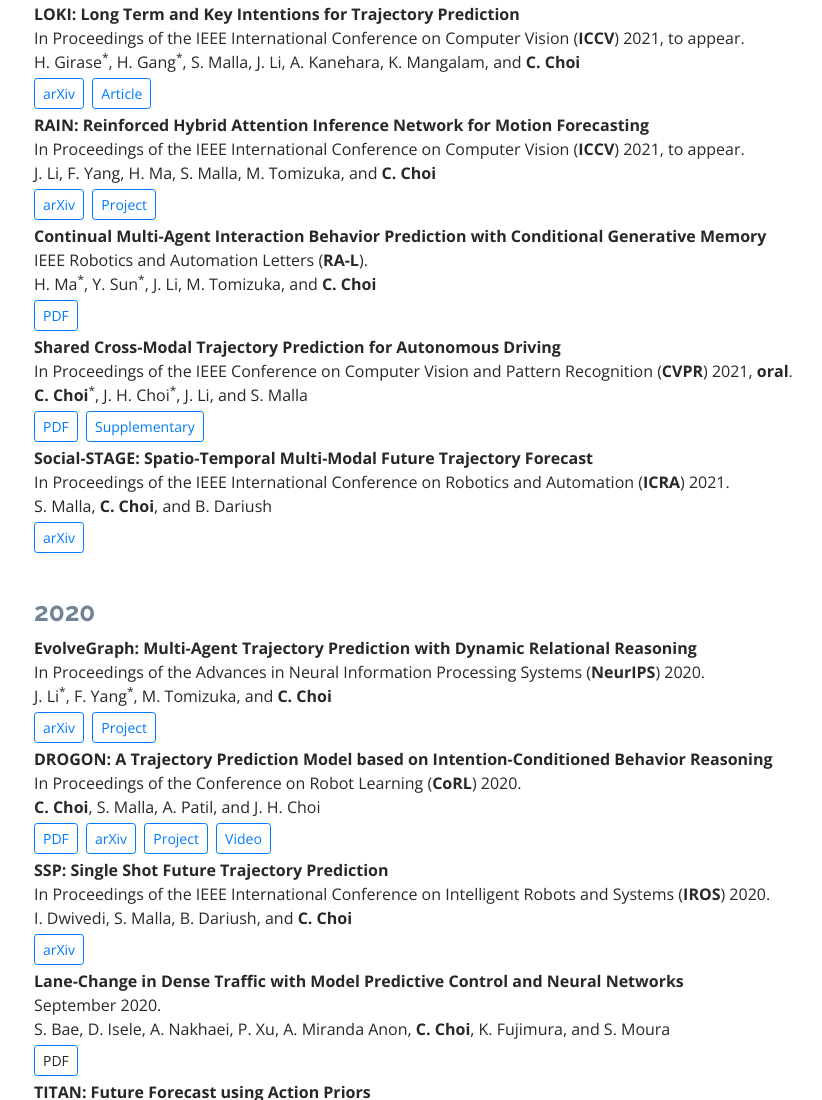
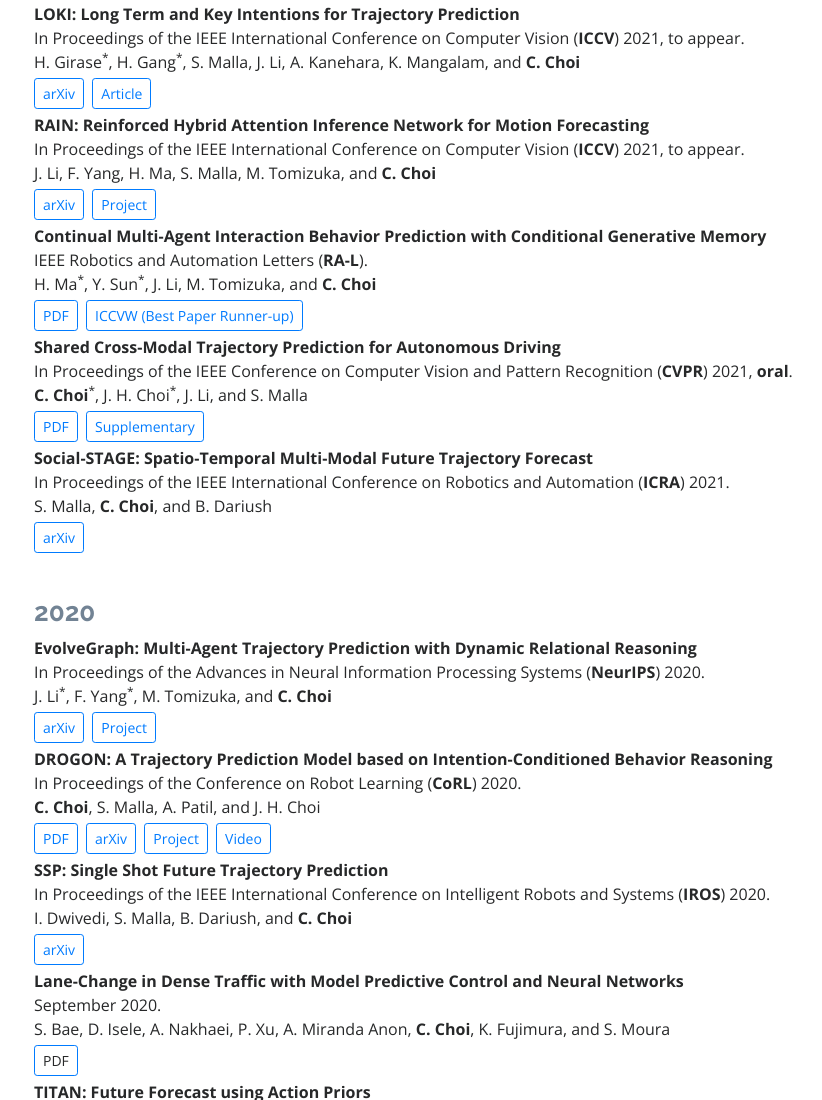
Before and after one commit to chihochoi/chihochoi.github.io, a plain HTML site: page index.html in a window 1280 px wide. Shown: the part 4440-5540 px from the top of the page, without its empty margins (101-923 px from the left). Drawn offline with nearby package versions, Linux system fonts and the light colour scheme.

Commit message:
Update index.html

```diff
--- a/index.html
+++ b/index.html
@@ -483,6 +483,7 @@
                 H. Ma<sup>*</sup>, Y. Sun<sup>*</sup>, J. Li, M. Tomizuka, and <strong>C. Choi</strong>
                 <div class="btn-links">
                 <a class="btn btn-outline-primary my-1 mr-1 btn-sm" href="https://ieeexplore.ieee.org/abstract/document/9512468" target="_blank">PDF</a>
+                <a class="btn btn-outline-primary my-1 mr-1 btn-sm" href="https://drive.google.com/file/d/1egn5bELOx8YvaEnRuih8R9mGjGlAkWrn/view" target="_blank">ICCVW (Best Paper Runner-up)</a>
                 </div>
 
                 <strong>Shared Cross-Modal Trajectory Prediction for Autonomous Driving</strong>
```
